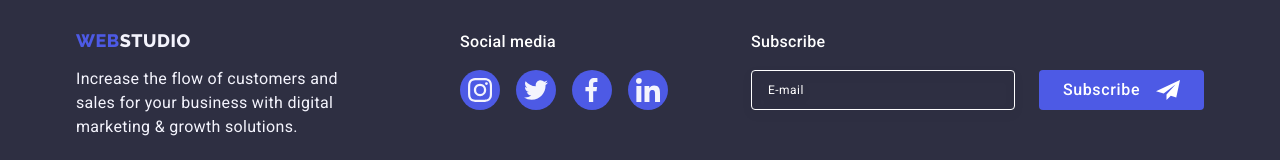
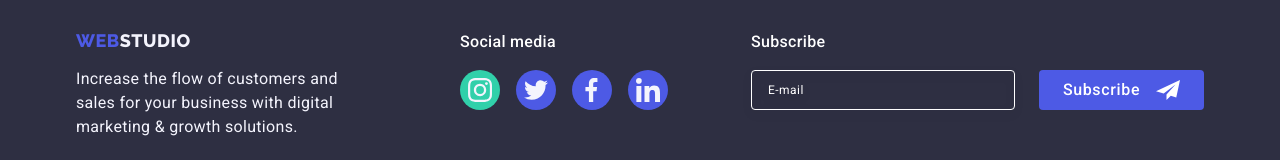
Before and after one commit to deathfluffy/goit-markup-hw-05, a plain HTML site: page index.html in a window 1280 px wide. In both pictures the pointer is over the link 480 px from the left and 3198 px from the top of the page. Shown: the part 3109-3269 px from the top of the page. Drawn offline with nearby package versions, Linux system fonts and the light colour scheme.

Commit message:
Update style.css

```diff
--- a/css/style.css
+++ b/css/style.css
@@ -898,6 +898,10 @@ h3 {
             justify-content: center;
 
 }
+.link-footer:hover,
+.link-footer:focus {
+    background-color: #31d0aa;
+}
 .modal{
     position: fixed;
     top: 0;
```
